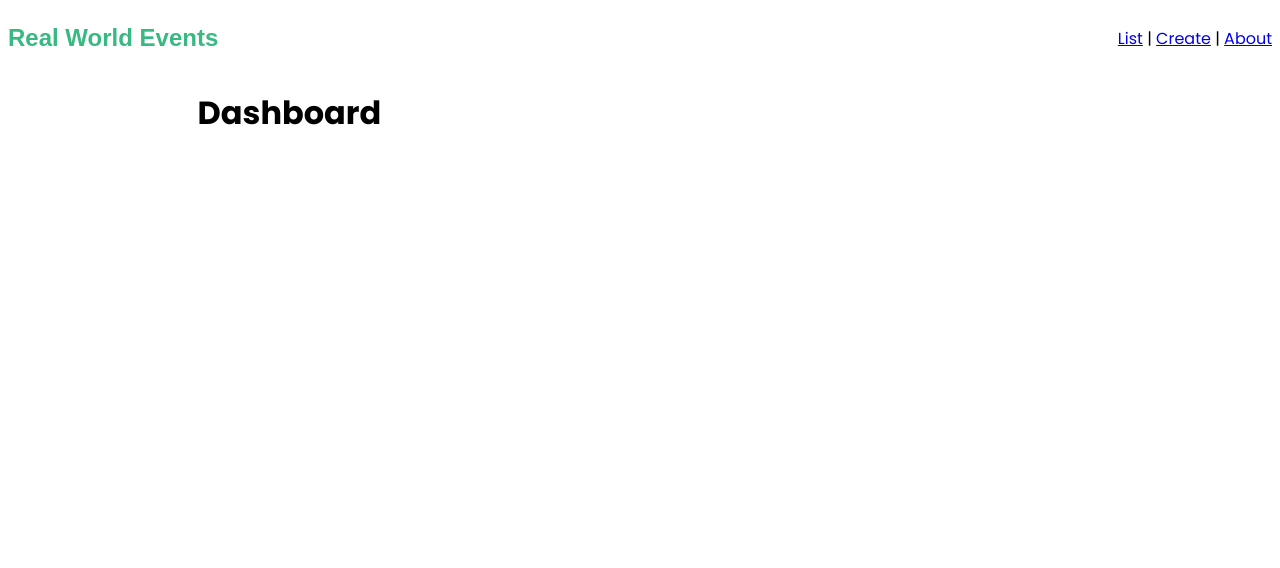
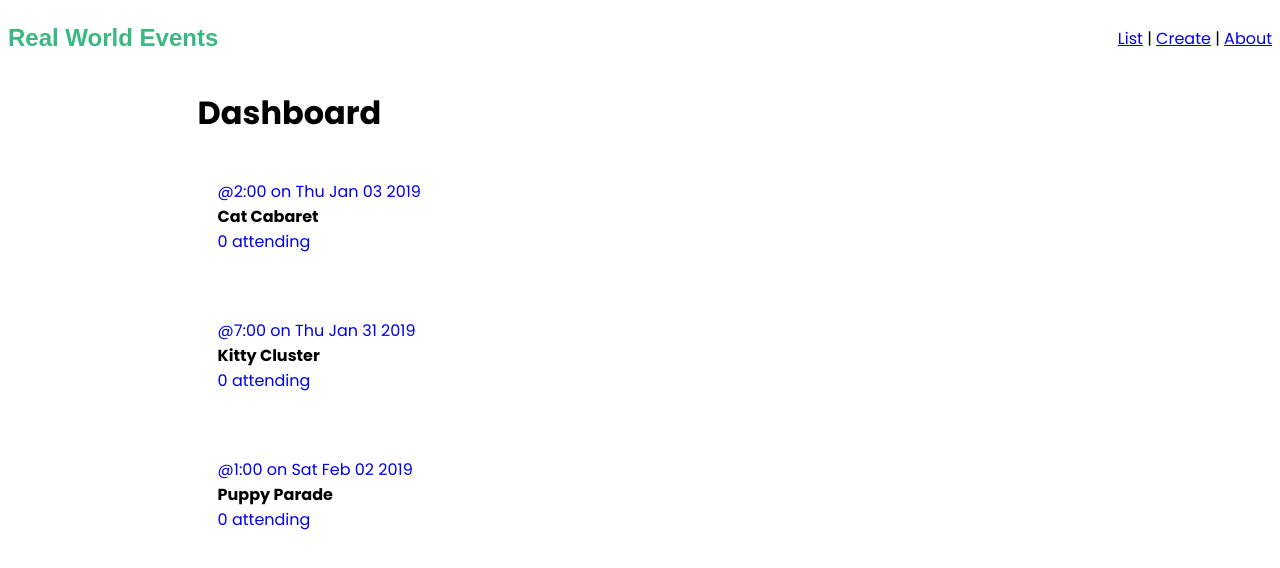
Before and after one commit to nressa/real-world-vue, a Nuxt app: page / in a window 1280 px wide. Shown: the top 568 px of the page. Built offline with nearby package versions, Linux system fonts and the light colour scheme; data requests are answered from the project's data file.

Commit message:
feat: use vuex on events data

```diff
--- a/pages/index.vue
+++ b/pages/index.vue
@@ -11,20 +11,16 @@
 </template>
 
 <script>
+import { mapState } from 'vuex'
 import EventCard from '@/components/Event/Card.vue'
-import EventService from '@/services/EventService.js'
 
 export default {
   components: {
     EventCard
   },
-  async asyncData({ error }) {
+  async fetch({ store, error }) {
     try {
-      const { data } = await EventService.getEvents()
-      // merge data with component
-      return {
-        events: data
-      }
+      await store.dispatch("events/fetchEvents");
 
     } catch (e) {
       error({
@@ -32,15 +28,14 @@ export default {
         message: 'Unable to fetch events at this time. Please try again.'
       })
     }
-
-
-
-
   },
   head() {
       return {
         title: 'Dashboard'
       }
-    },
+  },
+  computed: mapState({
+    events: state => state.events.events
+  }),
 }
 </script>
--- /dev/null
+++ b/store/events.js
@@ -0,0 +1,20 @@
+import EventService from '@/services/EventService.js'
+
+export const state = () => ({
+    events: []
+})
+
+export const mutations = {
+    SET_EVENTS(state, events) {
+        state.events = events
+    }
+}
+
+export const actions = {
+    fetchEvents({ commit }) {
+        return  EventService.getEvents()
+                .then(response => {
+                    commit('SET_EVENTS', response.data)
+                })
+    }
+}
```
